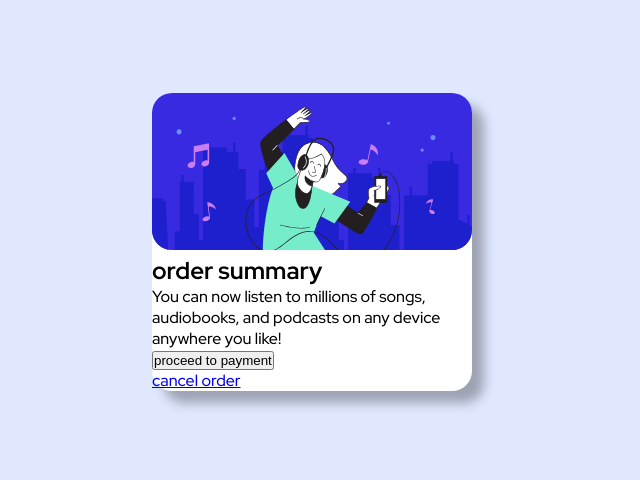
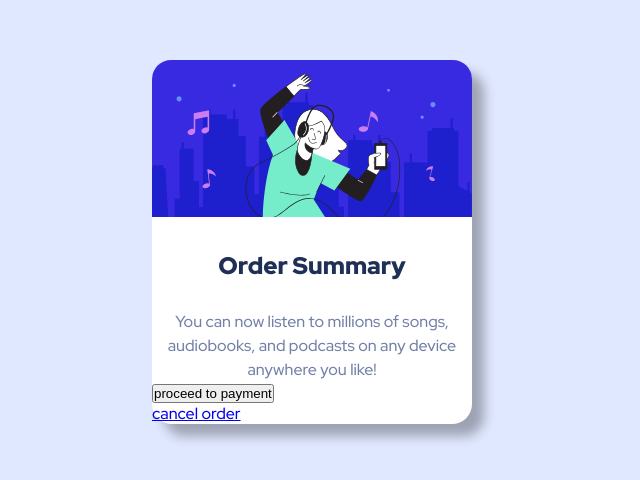
Before and after one commit to kesavan-webdev/order-summary-component-challenge-main, a plain HTML site: page index.html in a window 1280 px wide. Shown: the part 158-638 px from the top of the page, without its empty margins (328-968 px from the left). Drawn offline with Linux system fonts and the light colour scheme.

Commit message:
styled an card-text-content

```diff
--- a/styles/style.css
+++ b/styles/style.css
@@ -24,5 +24,21 @@ body{
 img{
     max-width: 100%;
     height: auto;
-    border-radius: 20px;
+    border-top-right-radius: 1.2rem;
+    border-top-left-radius: 1.2rem;
 }
+/* card-text-content custom style */
+.card-text-content{
+    text-align: center;
+    line-height: 1.5rem;
+}
+.card-title{
+    font-weight: 900;
+    text-transform: capitalize;
+    padding: 2rem;
+    color:  hsl(223, 47%, 23%);
+}
+.card-content{
+    font-weight: 500;
+    color:  hsl(224, 23%, 55%);
+}
```
